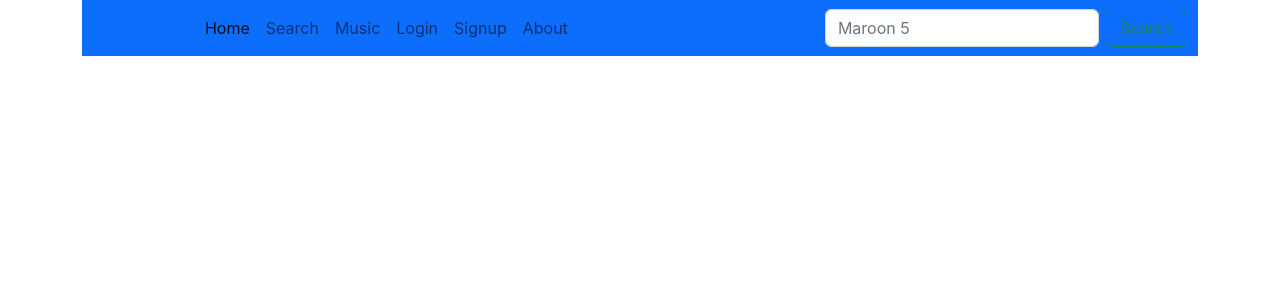
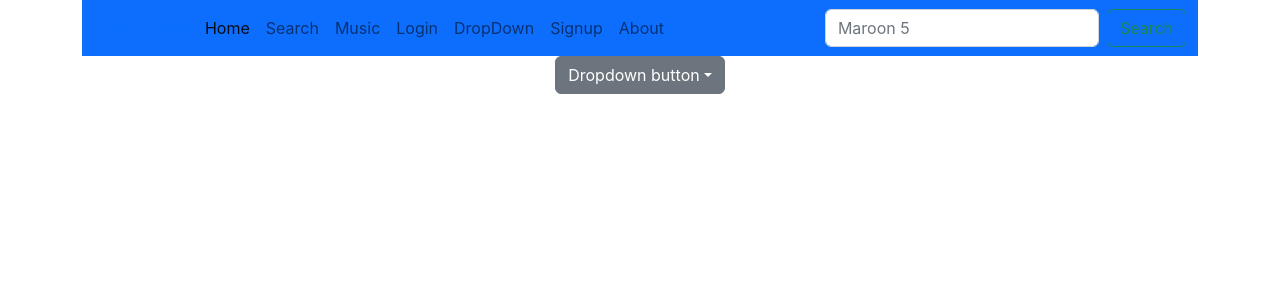
Before and after one commit to EstherNjuguna/mussic, a React (Create React App) app: page /Dropdown in a window 1280 px wide. Shown: the top 300 px of the page. Built offline with nearby package versions, Linux system fonts and the light colour scheme.

Commit message:
dropdown edited

```diff
--- a/src/components/app/App.js
+++ b/src/components/app/App.js
@@ -7,6 +7,7 @@ import Login from '../login/Login';
 import Music from '../music/Music';
 import Authentication from '../authentication/Authentication';
 import Home from '../home/Home';
+import Dropdown from '../dropDown/Dropdown';
 
 
 
@@ -20,6 +21,7 @@ function App() {
           <Route exact path="/music" element={<Music/>}></Route>
           <Route exact path="/Login" element={<Login/>}></Route>
           <Route exact path="/Signup" element={<Authentication/>}></Route>
+          <Route exact path="/Dropdown" element={<Dropdown/>}></Route>
           <Route exact path="/" element={<Home />} />
           </Routes>
      </Router>
--- /dev/null
+++ b/src/components/dropDown/Dropdown.js
@@ -0,0 +1,19 @@
+import { Dropdown } from 'bootstrap';
+import React from 'react'
+
+const DropDown= () => {
+  return (
+    <div class="dropdown">
+  <button class="btn btn-secondary dropdown-toggle" type="button" data-bs-toggle="dropdown" aria-expanded="false">
+    Dropdown button
+  </button>
+  <ul class="dropdown-menu">
+    <li><a class="dropdown-item" href="#">Action</a></li>
+    <li><a class="dropdown-item" href="#">Another action</a></li>
+    <li><a class="dropdown-item" href="#">Something else here</a></li>
+  </ul>
+</div>
+  )
+ };
+
+export default DropDown;
--- a/src/components/navbar/Navbar.js
+++ b/src/components/navbar/Navbar.js
@@ -27,6 +27,9 @@ const Navbar = () => {
 <Link className="nav-link"to="/Login">Login</Link>
 </li>
 <li className="nav-item">
+<Link className="nav-link"to="/DropDown">DropDown</Link>
+</li>
+<li className="nav-item">
 <Link className="nav-link"to="/Signup">Signup</Link>
 </li>
 <li className="nav-item">
```
